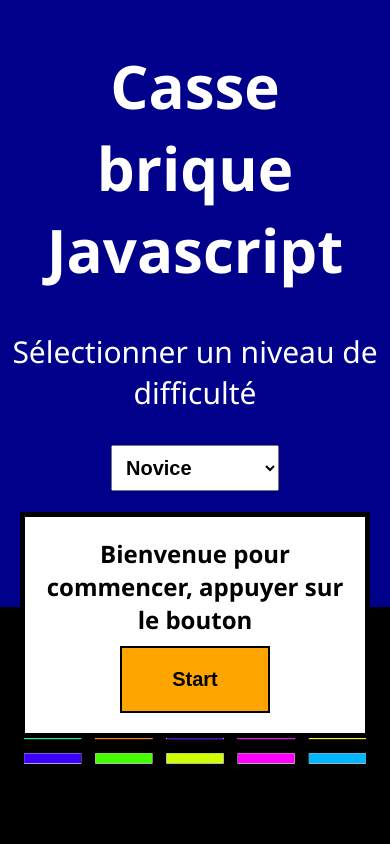
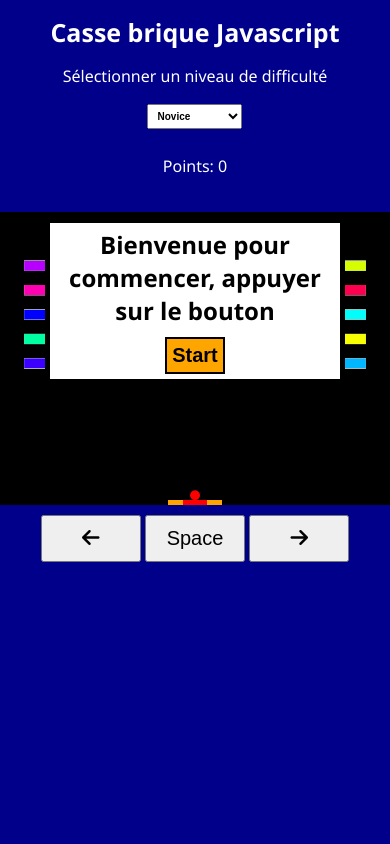
Before and after one commit to tosbas/casse_brique_js, a plain HTML site: page index.html in a window 390 px wide. Shown: the top 844 px of the page. Drawn offline with Linux system fonts and the light colour scheme.

Commit message:
Add files via upload

```diff
--- a/style.css
+++ b/style.css
@@ -9,6 +9,11 @@ body {
   padding: 0;
   font-family: 'Segoe UI', Tahoma, Geneva, Verdana, sans-serif;
   user-select: none;
+}
+
+h1{
+  margin: 10px;
+  font-size: 25px;
 }
 
 .cacheText {
@@ -32,8 +37,8 @@ header {
   padding: 20px;
   animation: anim 2s infinite ease-in-out;
   text-align: center;
+  width: 280px;
 }
-
 
 
 #bouton_start {
@@ -52,7 +57,7 @@ header {
   font-size: 24px;
   padding: 5px;
   background-color: white;
-  width: 300px;
+  width: 280px;
   display: flex;
   text-align: center;
   flex-direction: column;
@@ -64,9 +69,9 @@ header {
 
 
 #select-lvl {
-  padding: 10px;
+  padding: 5px;
   font-weight: bolder;
-  font-size: 20px;
+  font-size: 10px;
 }
 
 #mobile-move {
@@ -78,10 +83,9 @@ header {
 #mobile-move #left-move,
 #mobile-move #right-move,
 #mobile-move #space {
-  width: 250px;
+  width: 100px;
   padding: 10px;
-  font-size: 30px;
-  height: 100px;
+  font-size: 20px;
 }
 
 
@@ -95,63 +99,30 @@ canvas {
   background-color: black;
 }
 
-
 @keyframes anim {
   0% {
-    font-size: 30px;
+    font-size: 16px;
   }
 
   50% {
-    font-size: 32px;
+    font-size: 17px;
   }
 
   100% {
-    font-size: 30px;
+    font-size: 16px;
   }
 }
 
 
 @media all and (max-device-width: 1023px) {
-  body {
-    font-size: 30px;
-  }
-
-  #messageBox {
-    width: 300px;
-    padding: 20px;
-  }
-
-  #messageBox #bouton_start {
-    width: 150px;
-    padding: 20px;
-  }
-
-  #game {
-    width: 100%;
-  }
 
   .fa-arrow-right,
   .fa-arrow-left {
     padding: 0px 20px;
-    width: 50px
   }
 
   canvas {
     width: 100%;
-  }
-
-  @keyframes anim {
-    0% {
-      font-size: 30px;
-    }
-
-    50% {
-      font-size: 32px;
-    }
-
-    100% {
-      font-size: 30px;
-    }
   }
 
 }
@@ -167,23 +138,10 @@ canvas {
     font-size: 16px;
   }
 
+
   .fa-arrow-right,
   .fa-arrow-left {
     padding: 0;
   }
 
-  @keyframes anim {
-    0% {
-      font-size: 16px;
-    }
-
-    50% {
-      font-size: 18px;
-    }
-
-    100% {
-      font-size: 16px;
-    }
-  }
-
 }
```
